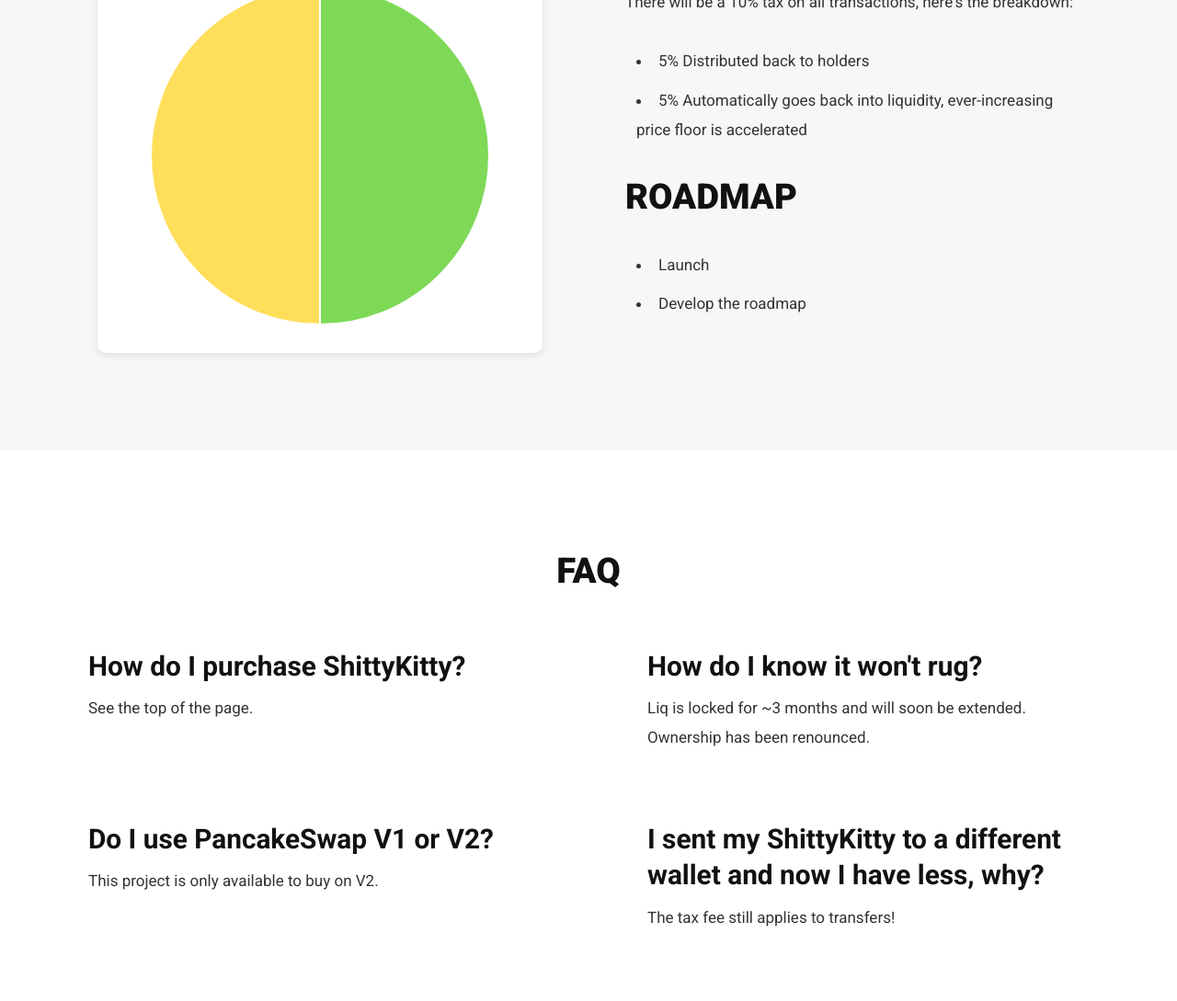
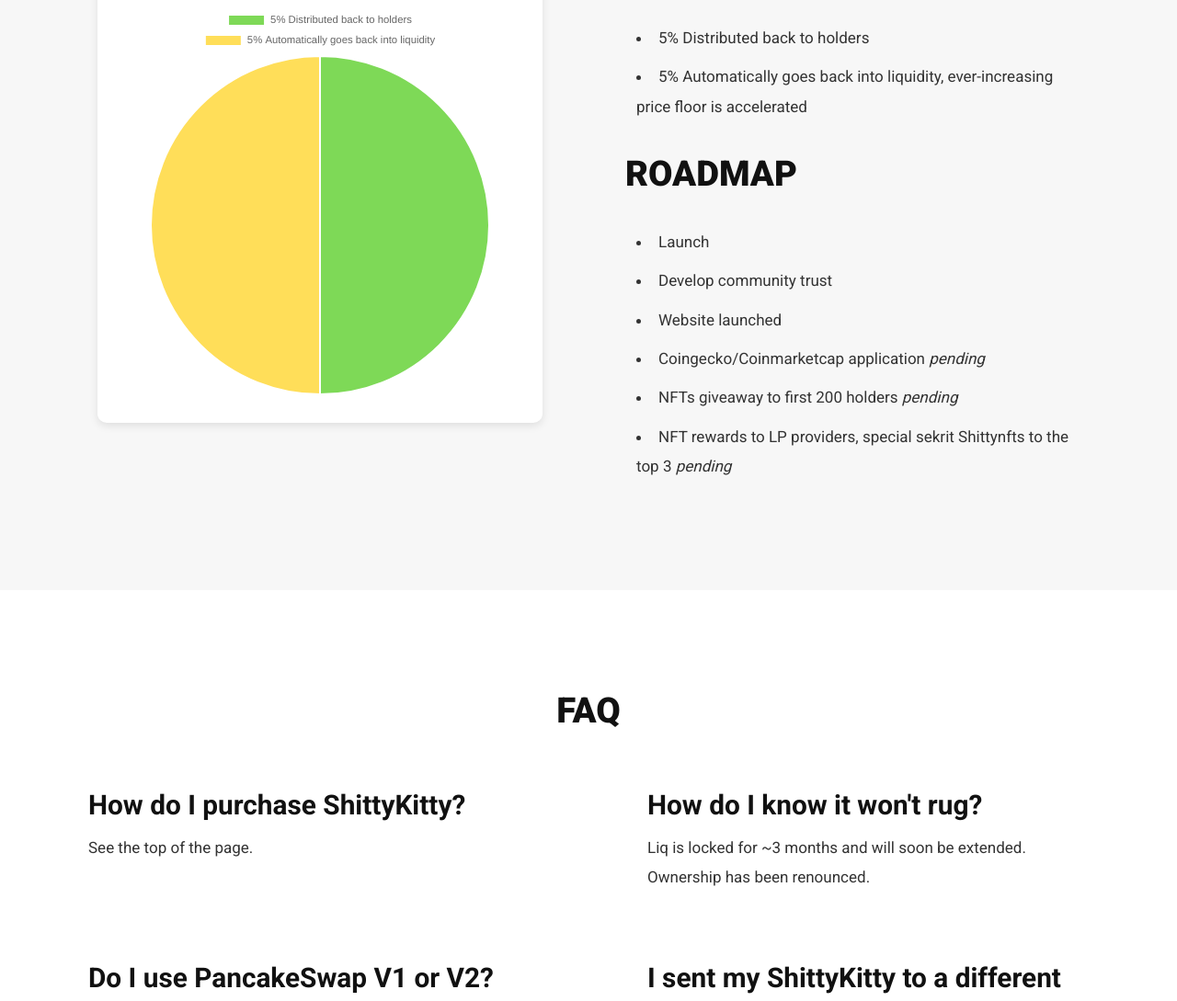
Before and after one commit to shittykittybsc/website, a plain HTML site: page index.html in a window 1280 px wide. Shown: the part 1834-2923 px from the top of the page at 92% size. Drawn offline with nearby package versions, Linux system fonts and the light colour scheme.

Commit message:
Update index.html

```diff
--- a/index.html
+++ b/index.html
@@ -102,7 +102,11 @@
           <h2>ROADMAP</h2>
           <ul>
             <li>Launch</li>
-            <li>Develop the roadmap</li>
+            <li>Develop community trust</li>
+            <li>Website launched</li>
+            <li>Coingecko/Coinmarketcap application <i>pending</i></li>
+            <li>NFTs giveaway to first 200 holders <i>pending</i></li>
+            <li>NFT rewards to LP providers, special sekrit Shittynfts to the top 3 <i>pending</i></li>
           </ul>
         </div>
       </div>
```
